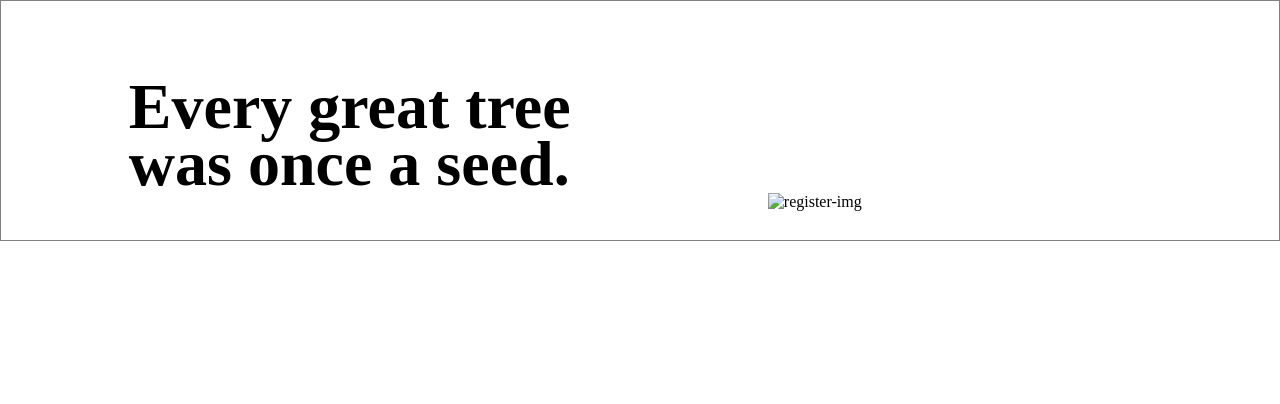
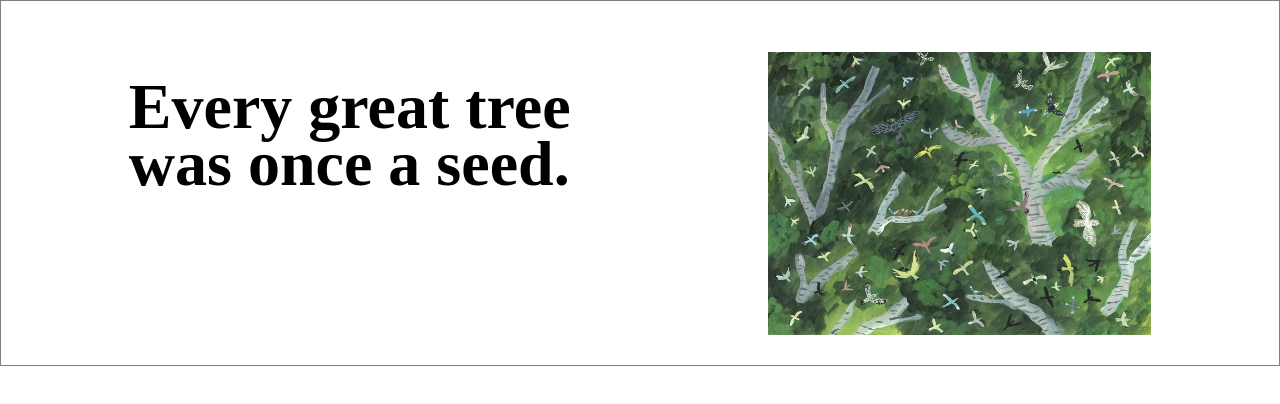
Before and after one commit to juaaloop/TP01_LopezValenzuela, a plain HTML site: page Register.html in a window 1280 px wide. Drawn offline with Linux system fonts and the light colour scheme.

Commit message:
register listoo

```diff
--- a/Register.html
+++ b/Register.html
@@ -12,8 +12,7 @@
     <main>
         <section>
         <h1>Every great tree was once a seed.</h1>
-            <img src="" alt="register-img">
-
+            <img src="/img/img2.jpg" alt="register-img">
          </section>
     </main>
 </body>
--- a/Style.css
+++ b/Style.css
@@ -390,7 +390,5 @@ body {
 main section img{
   border: none;
   width: 30%;
-  margin-top: 0%;
   height: auto;
-  clear: both;
 }
```
Also changed, not shown: img/img2.jpg (added).
